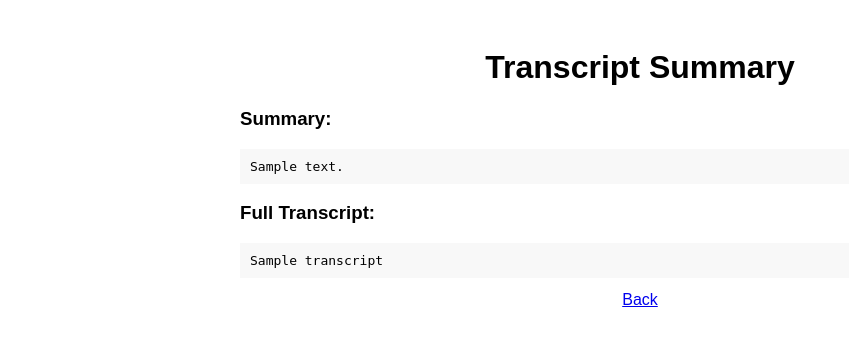
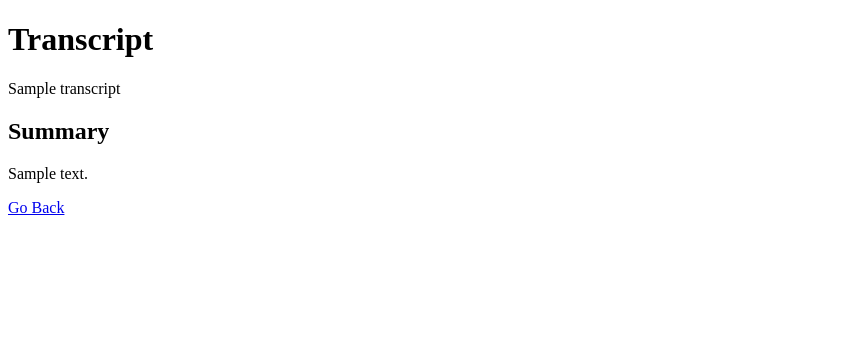
Before and after one commit to S-S-Poojitha/virtual, a Flask app: template templates/result.html in a window 1280 px wide. Shown: the top 346 px of the page, without its empty margins (0-849 px from the left). Run offline with Flask 3, Linux system fonts and the light colour scheme; the template is opened without the code that fills it: most values are stand-ins (such as "Sample title", 1, 10 or a date in 2020).

Commit message:
Update result.html

```diff
--- a/templates/result.html
+++ b/templates/result.html
@@ -1,23 +1,15 @@
 <!DOCTYPE html>
 <html lang="en">
 <head>
-    <meta charset="UTF-8">
-    <meta name="viewport" content="width=device-width, initial-scale=1.0">
     <title>Transcript Result</title>
-    <style>
-        body { font-family: Arial, sans-serif; text-align: center; padding: 20px; }
-        .content { max-width: 800px; margin: auto; text-align: left; }
-        pre { white-space: pre-wrap; word-wrap: break-word; background: #f8f8f8; padding: 10px; }
-    </style>
 </head>
 <body>
-    <h1>Transcript Summary</h1>
-    <div class="content">
-        <h3>Summary:</h3>
-        <pre>{{ summary }}</pre>
-        <h3>Full Transcript:</h3>
-        <pre>{{ transcript }}</pre>
-    </div>
-    <a href="/">Back</a>
+    <h1>Transcript</h1>
+    <p>{{ transcript }}</p>
+
+    <h2>Summary</h2>
+    <p>{{ summary }}</p>
+
+    <a href="/">Go Back</a>
 </body>
 </html>
```
